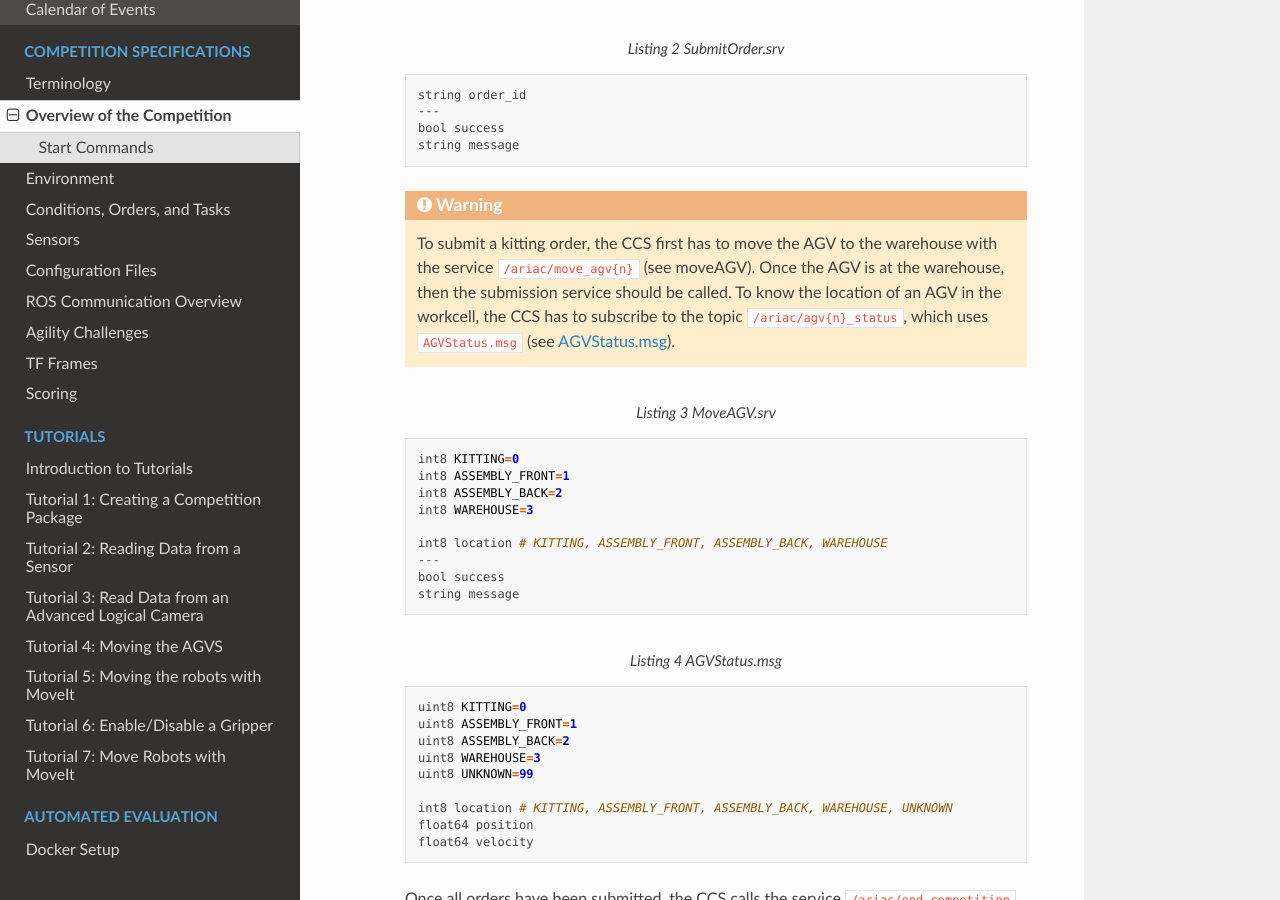
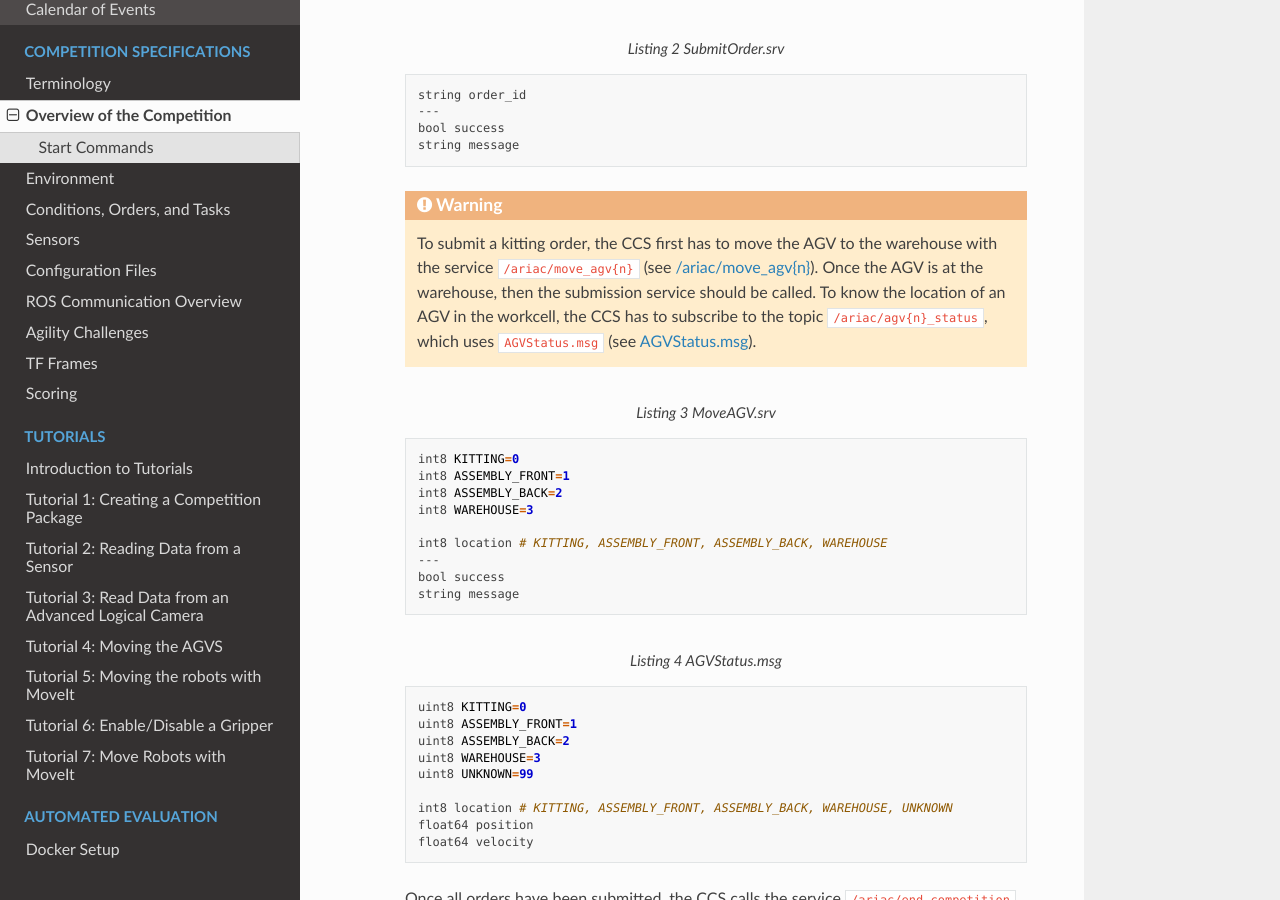
Before and after one commit to usnistgov/ARIAC, a Sphinx documentation site: the page built from docs/competition/overview.rst, in a window 1280 px wide and 900 px high, scrolled down 2376 px. Built offline with Sphinx 7.4.7 and the Read the Docs theme 2.0.0, drawn with Linux system fonts in a browser that asks for light colours.

Commit message:
communications

```diff
--- a/docs/competition/overview.rst
+++ b/docs/competition/overview.rst
@@ -67,7 +67,7 @@
 
     .. warning::
 
-        To submit a kitting order, the CCS first has to move the AGV to the warehouse with the service ``/ariac/move_agv{n}`` (see :ref:`moveAGV`). Once the AGV is at the warehouse, then the submission service should be called. To know the location of an AGV in the workcell, the CCS has to subscribe to the topic ``/ariac/agv{n}_status``, which uses ``AGVStatus.msg`` (see :ref:`AGVSTATUSMSG`).
+        To submit a kitting order, the CCS first has to move the AGV to the warehouse with the service ``/ariac/move_agv{n}`` (see :ref:`/ariac/move_agv{n} <moveAGV>`). Once the AGV is at the warehouse, then the submission service should be called. To know the location of an AGV in the workcell, the CCS has to subscribe to the topic ``/ariac/agv{n}_status``, which uses ``AGVStatus.msg`` (see :ref:`AGVSTATUSMSG`).
 
     .. code-block:: bash
         :caption: MoveAGV.srv
```
